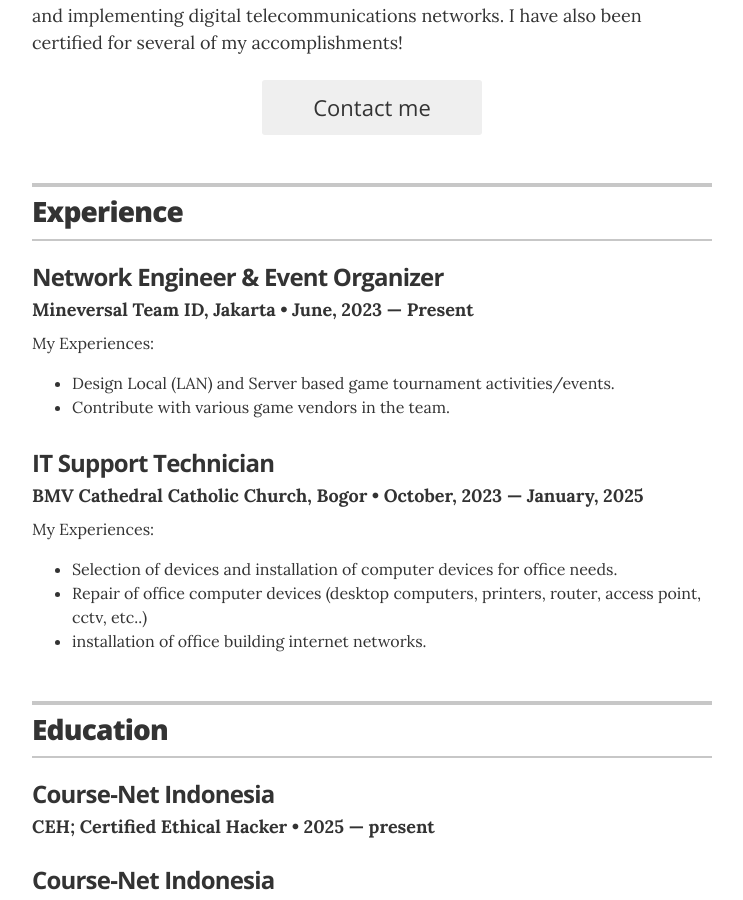
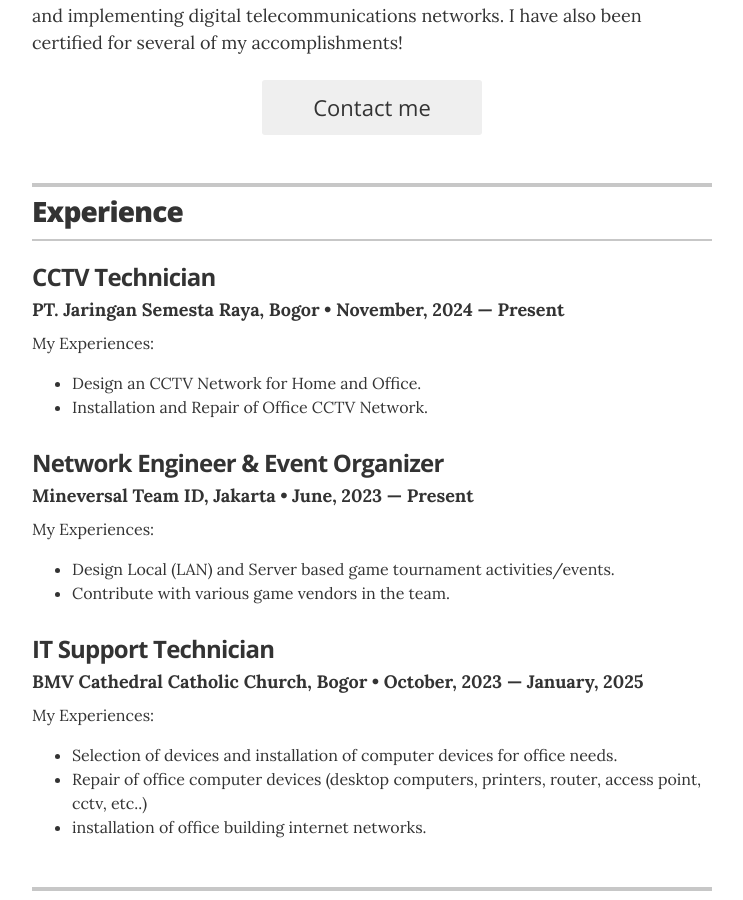
Before and after one commit to VitoKaryadi/jekyll-personalweb, a Jekyll site: the page built from index.html, in a window 1280 px wide and 900 px high, scrolled down 338 px. Shown: the whole window, without its empty margins (268-1011 px from the left). Built offline with Jekyll 4.4.1, drawn with Linux system fonts in a browser that asks for light colours; nearby versions of some CDN libraries; some of the changed text lies outside the part shown.

Commit message:
Update resume.html

```diff
--- a/_layouts/resume.html
+++ b/_layouts/resume.html
@@ -45,6 +45,16 @@
         <header class="section-header">
           <h2>Experience</h2>
         </header>
+        <div class="resume-item">
+          <h3 class="resume-item-title">CCTV Technician</h3>
+          <h4 class="resume-item-details">PT. Jaringan Semesta Raya, Bogor &bull; November, 2024 &mdash; Present</h4>
+          <p class="resume-item-copy">My Experiences:</p>
+          <ul class="resume-item-list">
+            <li>Design an CCTV Network for Home and Office.</li>
+            <li>Installation and Repair of Office CCTV Network.</li>
+          </ul>
+
+        </div><!-- end of resume-item -->
 
         <!-- Duplicate these resume-item elements and edit accordingly for each job you want to add here -->
         <div class="resume-item">
@@ -239,11 +249,12 @@
       <section class="content-section">
 
         <header class="section-header">
-          <h2>Organizations</h2>
+          <h2>Organizations & Volunteer</h2>
         </header>
 
         <div class="resume-item">
           <ul class="resume-item-list">
+            <li><a href="https://capgomehbogor.id">CapGoMeh Bogor Street Festival 2025 (CGM BSF)</a></li>
             <li><a href="https://kln.or.id">Komunitas Literasi Nusantara (Digital Nusantara)</a></li>
             <li><a href="https://pemudakatolik-bogorkota.com/">Pemuda Katolik Komisariat Cabang Kota Bogor (2024 - 2027)</a></li>
             <li><a href="https://www.instagram.com/knpikotabogor/">Komite Nasional Pemuda Indonesia DPD Kota Bogor (2025 - 2028)</a></li>
```
